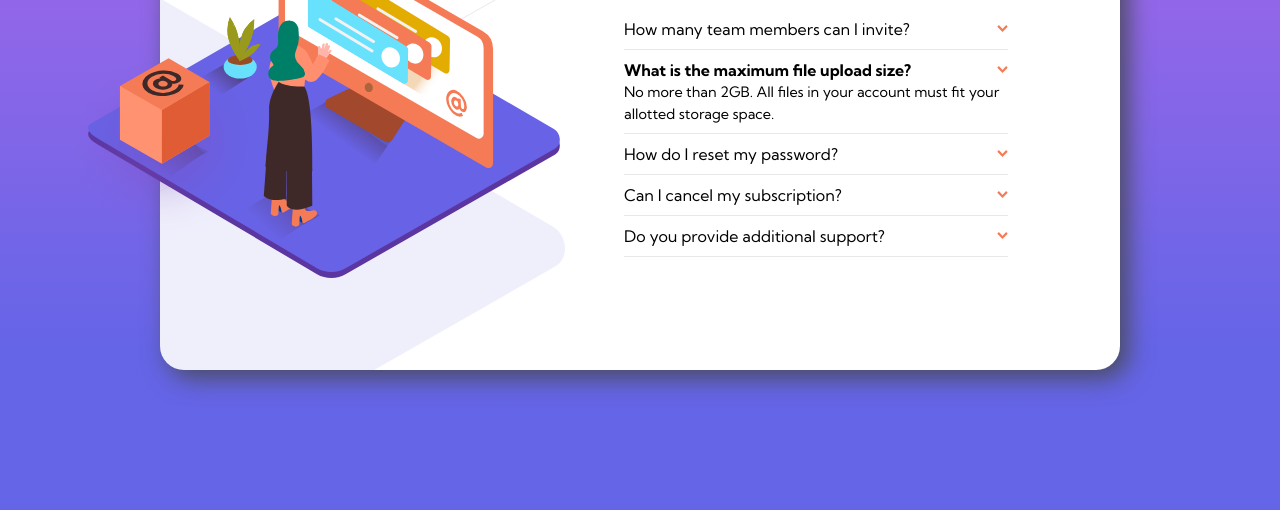
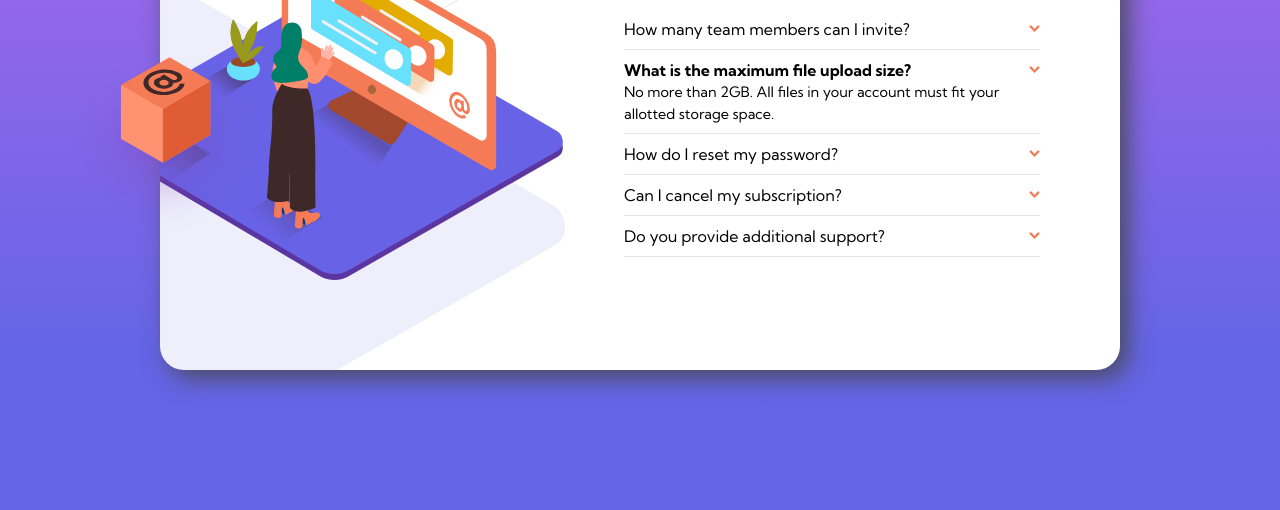
Before and after one commit to tabascum/faq-accordion-card, a plain HTML site: page index.html in a window 1280 px wide. Shown: the part 290-800 px from the top of the page. Drawn offline with Linux system fonts and the light colour scheme.

Commit message:
Fix grid templates and css files

```diff
--- a/base.css
+++ b/base.css
@@ -1,3 +1,18 @@
+:root {
+  --dark-desaturated-blue: hsl(238, 29%, 16%);
+  --soft-red: hsl(14, 88%, 65%);
+
+  --soft-violet: hsl(273, 75%, 66%);
+  --soft-blue: hsl(240, 73%, 65%);
+
+  --dark-grayish-blue: hsl(237, 12%, 33%);
+  --grayish-blue: hsl(240, 6%, 50%);
+
+  --light-grayish-blue: hsl(240, 5%, 91%);
+
+  --font-size: 14px;
+}
+
 *,
 *::after,
 *::before {
--- a/colors.css
+++ /dev/null
@@ -1,14 +0,0 @@
-:root {
-  --dark-desaturated-blue: hsl(238, 29%, 16%);
-  --soft-red: hsl(14, 88%, 65%);
-
-  --soft-violet: hsl(273, 75%, 66%);
-  --soft-blue: hsl(240, 73%, 65%);
-
-  --dark-grayish-blue: hsl(237, 12%, 33%);
-  --grayish-blue: hsl(240, 6%, 50%);
-
-  --light-grayish-blue: hsl(240, 5%, 91%);
-
-  --font-size: 14px;
-}
--- a/index.html
+++ b/index.html
@@ -17,10 +17,6 @@
   <main>
 
     <section class="background">
-      <picture>
-        <img id="woman" src="./images/illustration-woman-online-desktop.svg" alt="">
-      </picture>
-
       <picture>
         <img id="box" src="./images/illustration-box-desktop.svg" alt="">
       </picture>
--- a/main.js
+++ b/main.js
@@ -1,6 +1,8 @@
 const question = document.querySelectorAll("#faq-question p");
 const arrows = document.querySelectorAll("#arrow");
 const answers = document.querySelectorAll("#faq-answer");
+
+question.entries();
 
 question.forEach((item) => {
   item.addEventListener("click", () => {
@@ -13,3 +15,10 @@ question.forEach((item) => {
     }
   });
 });
+
+arrows.forEach((item) => {
+  item.addEventListener("click", () => {
+    console.log("click");
+    item.setAttribute("transform", "rotate(-180deg)");
+  });
+});
--- a/style.css
+++ b/style.css
@@ -1,39 +1,39 @@
 @import url("https://fonts.googleapis.com/css2?family=Kumbh+Sans:wght@400;700&display=swap");
 @import url("base.css");
-@import url("colors.css");
 
 main {
   height: 65vh;
   width: 60rem;
-  background: #fff url("./images/bg-pattern-desktop.svg") no-repeat -35rem 65%;
+  background: #fff url("./images/bg-pattern-desktop.svg") no-repeat -35rem 70%;
   box-shadow: 0.5rem 0.5rem 1.5rem var(--dark-grayish-blue);
   border-radius: 1.5rem;
   display: grid;
-  grid-template-columns: 25rem 1fr;
+  grid-template-columns: 26rem 1fr;
 }
 
 .background {
   display: grid;
   place-items: center;
-  position: relative;
+  background: url("./images/illustration-woman-online-desktop.svg") no-repeat -4.3rem
+    44%;
 }
 
 picture #woman {
   position: absolute;
   margin-inline-start: -17rem;
-  z-index: 1;
+  z-index: 4;
 }
 
 picture #box {
   position: relative;
-  margin-inline-start: -18.2rem;
-  margin-block-end: 3.5rem;
-  z-index: 2;
+  margin-inline-start: -18.6rem;
+  margin-block-start: 5rem;
+  z-index: 1;
 }
 
 .faq {
   width: 32rem;
-  padding: 5rem 4rem;
+  padding: 5rem 3rem;
 }
 
 .faq h1 {
```
